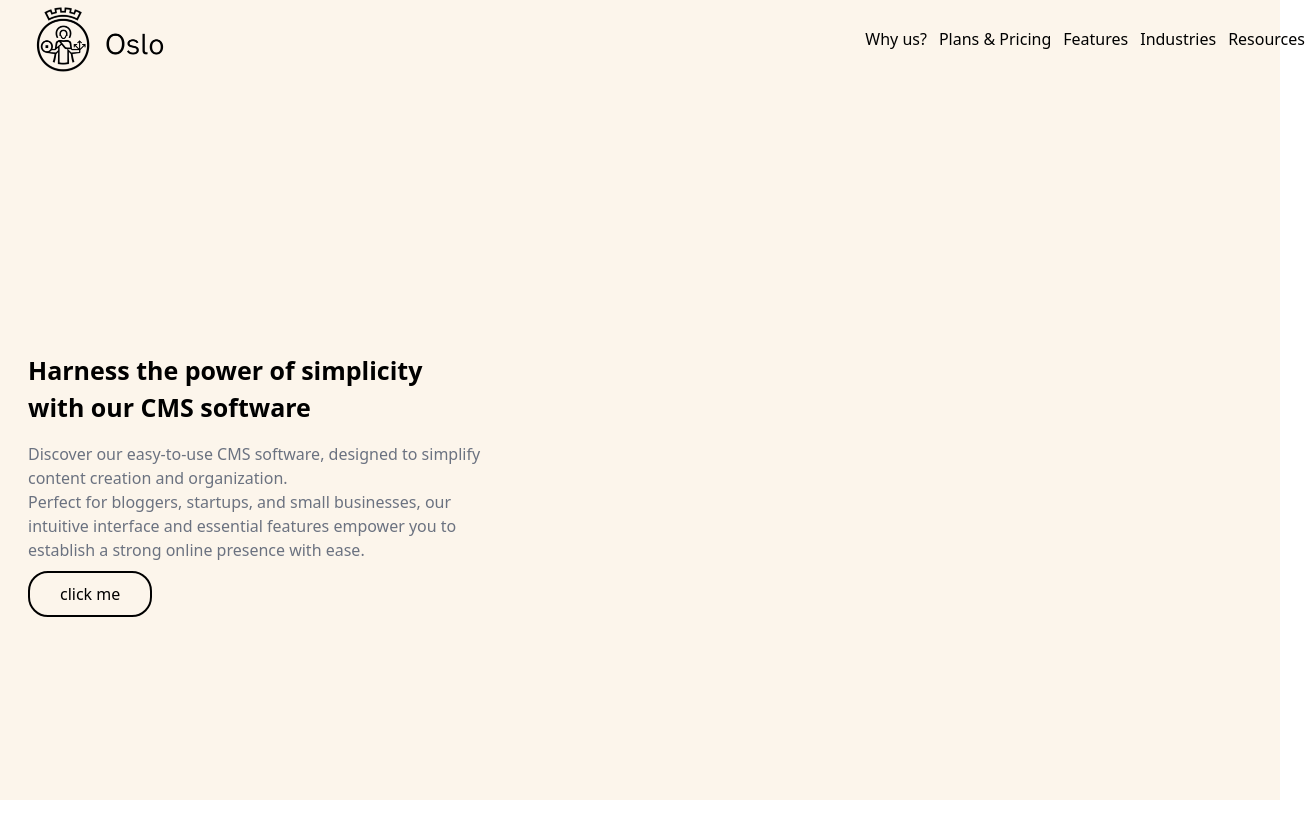
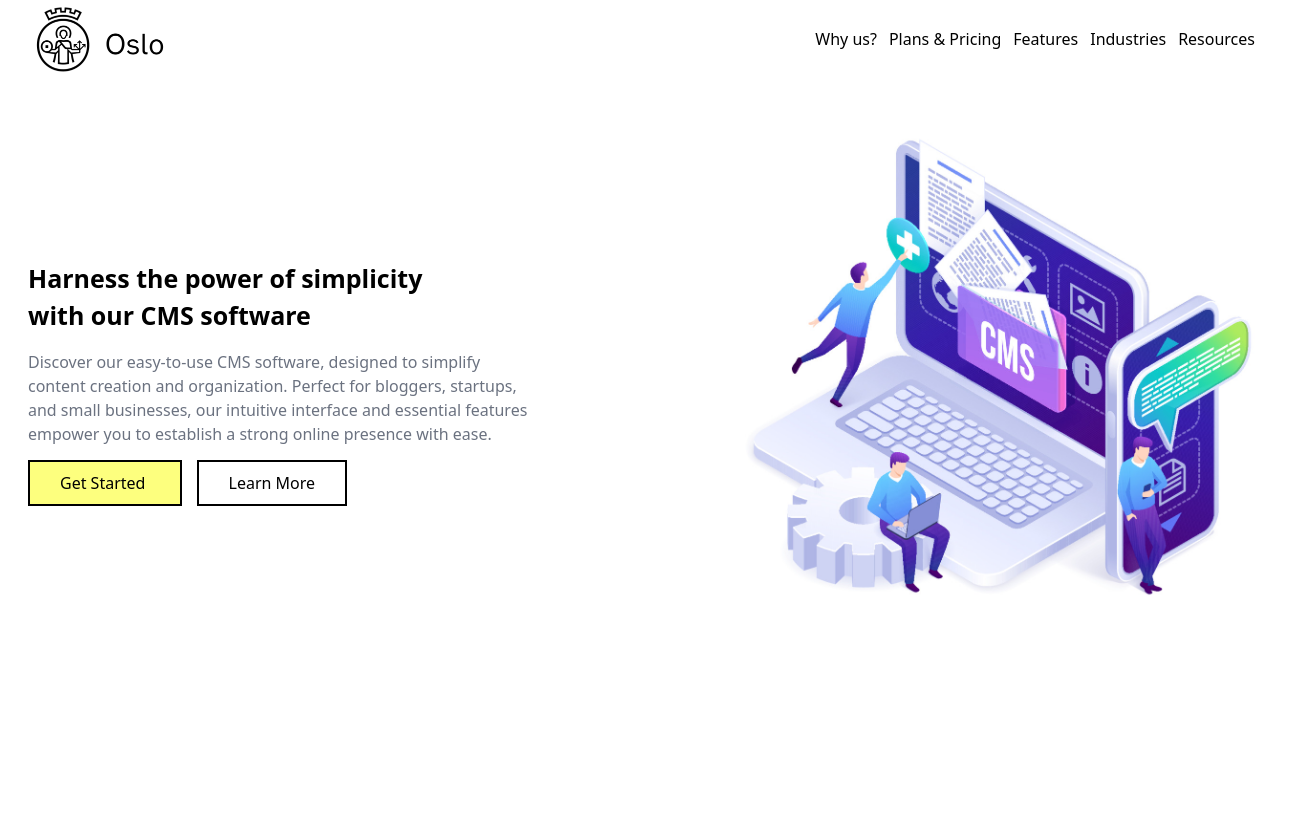
Before and after one commit to abdel-boudaoud/cms-frontend, a website: page public/index.html in a window 1280 px wide. Shown: the whole page, 1305 px wide, since content can reach past the window. After the commit the page ends 800 px from the top, so only its background shows below. Drawn offline with Linux system fonts and the light colour scheme.

Commit message:
updating hero

```diff
--- a/public/index.html
+++ b/public/index.html
@@ -8,13 +8,12 @@
     <title>Document</title>
   </head>
   <body>
-    <section class="bg-[#FCF5EB] h-screen">
-      <header class="flex flex-row justify-between align-middle items-center mx-[25px] container">
-        <img
-          src="./rss/pictures/logo.png"
-          alt=""
-          width="150"
-        />
+    <!-- bg-[#FCF5EB] -->
+    <section class="bg-white">
+      <header
+        class="flex flex-row justify-between align-middle items-center mx-[25px]"
+      >
+        <img src="./rss/pictures/logo.png" alt="" width="150" />
 
         <div>
           <ul class="flex flex-row justify-around">
@@ -26,28 +25,38 @@
           </ul>
         </div>
       </header>
-      <div class="flex flex-row justify-between h-full items-center container">
-
-        <div class="w-[500px] pl-7" >
+      <div
+        class="flex flex-row justify-between h-full items-center  mt-[50px]"
+      >
+        <div class="w-[750px] pl-7">
           <h1 class="text-[25px] font-bold mb-[15px]">
-            Harness the power of simplicity <br> with our CMS software
-
+            Harness the power of simplicity <br />
+            with our CMS software
           </h1>
-          <p class="text-gray-500 mb-[20px]">
+          <p class="text-gray-500 mb-[25px] w-[500px]">
             Discover our easy-to-use CMS software, designed to simplify content
-            creation and organization. <br> Perfect for bloggers, startups, and small
+            creation and organization. Perfect for bloggers, startups, and small
             businesses, our intuitive interface and essential features empower
             you to establish a strong online presence with ease.
           </p>
 
-
-
-          <a class="rounded-[20px] border-black border-[2px] border-solid py-[10px] px-[30px]" href="#">click me </a>
-        </div>
-        <div>
-
+          <div>
+            <a
+              class="bg-[#FDFF7E] border-black border-[2px] border-solid py-[10px] px-[30px] mr-[15px]"
+              href="#"
+              >Get Started
+            </a>
+            <a
+              class="border-black border-[2px] border-solid py-[10px] px-[30px]"
+              href="#"
+              >Learn More
+            </a>
+          </div>
         </div>
 
+        <div class="mr-4">
+          <img src="./rss/pictures/hero-bg.png" alt="" width="600">
+        </div>
       </div>
 
 
--- /dev/null
+++ b/src/input.css
@@ -0,0 +1,4 @@
+@tailwind base;
+@tailwind components;
+
+@tailwind utilities;
--- /dev/null
+++ b/tailwind.config.js
@@ -0,0 +1,9 @@
+/** @type {import('tailwindcss').Config} */
+module.exports = {
+  content: ["./public/**/*.{html,js}"],
+
+  theme: {
+    extend: {},
+  },
+  plugins: [],
+}
```
Also changed, not shown: package.json (added, +8 -0 lines), public/output.css, public/rss/pictures/hero-bg.png (added), public/rss/pictures/hero-img-2.svg (added), public/rss/pictures/vecteezy_content-management-system-cms-banner_14071210.png (added), 2 other files.
